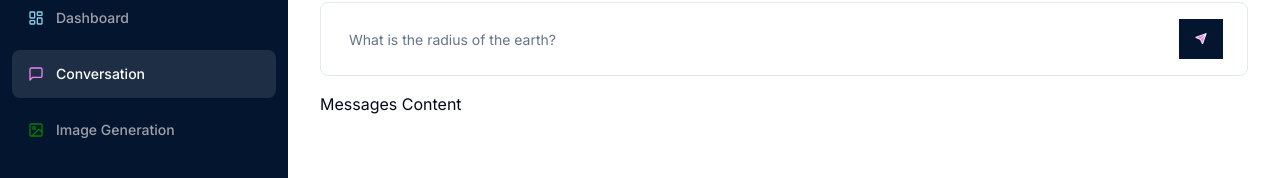
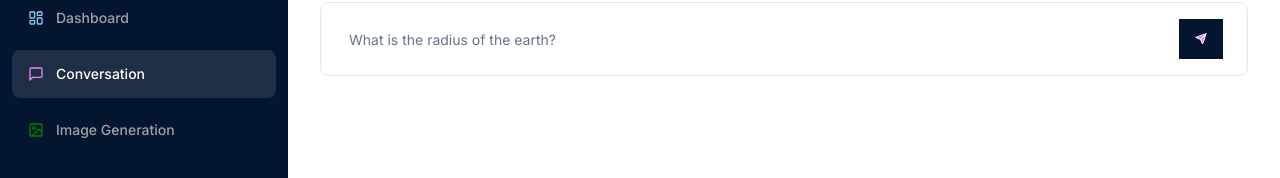
Before and after one commit to MeldinRadoncic/TriboAI, a Next.js app: page /conversation in a window 1280 px wide. Shown: the part 118-296 px from the top of the page. Built offline with nearby package versions, Linux system fonts and the light colour scheme.

Commit message:
Rendering message content on the dashboard

```diff
--- a/app/(dashboard)/(routes)/conversation/page.jsx
+++ b/app/(dashboard)/(routes)/conversation/page.jsx
@@ -69,6 +69,7 @@
       ]);
       form.reset();
     } catch (err) {
+    // TODO: Open pro model
       console.log(err.message);
     } finally {
       router.refresh();
@@ -130,7 +131,13 @@
           </Form>
         </div>
         <div className='space-y-4 mt-4'>
-          <h2>Messages Content</h2>
+          <div className="flex flex-col-reverse gap-y-4">
+                {messages.map((message) => (
+                        <div key={message.content}>
+                            {message.content}
+                        </div>
+                    ))}
+          </div>
         </div>
       </div>
     </div>
```
